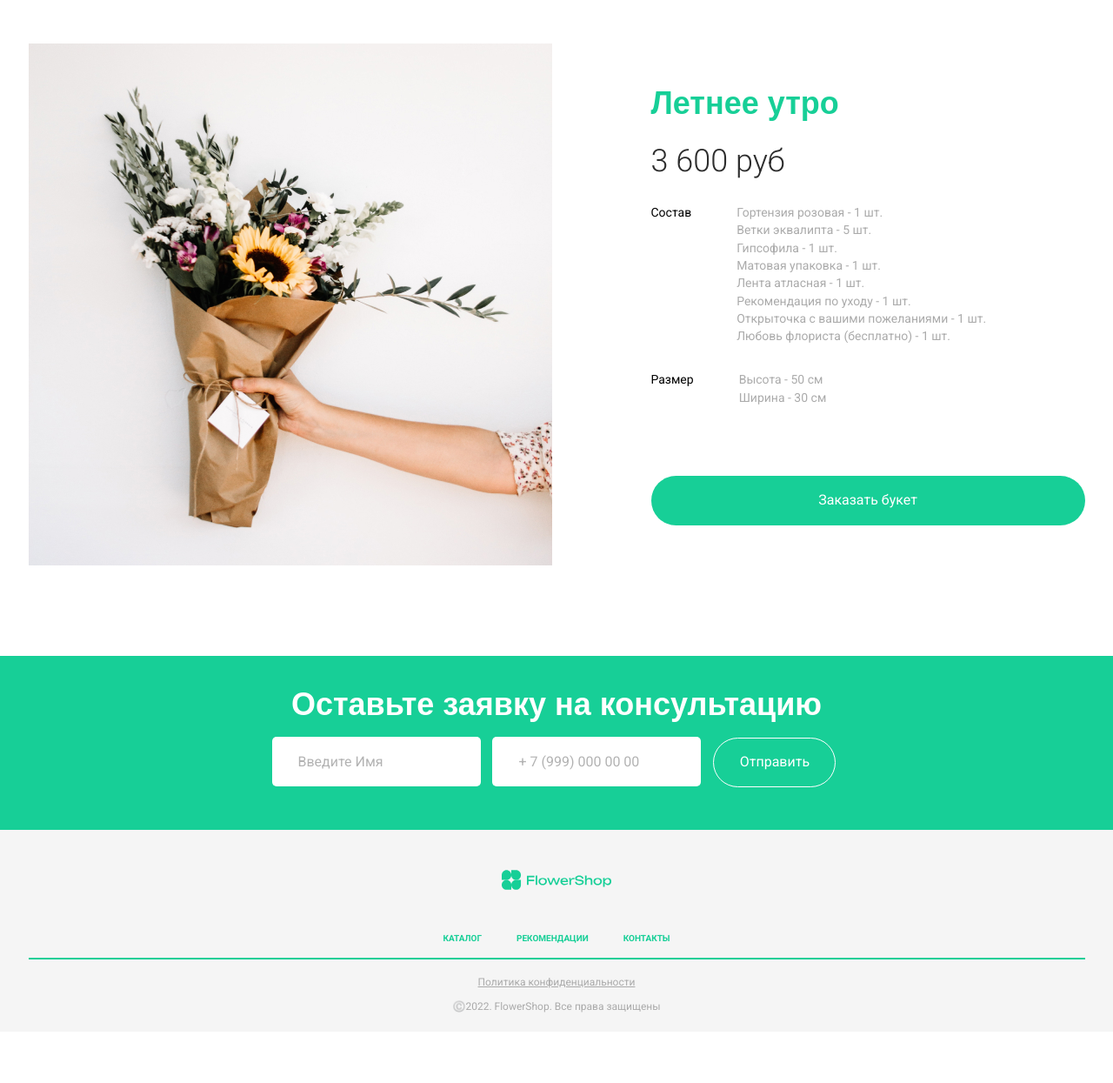
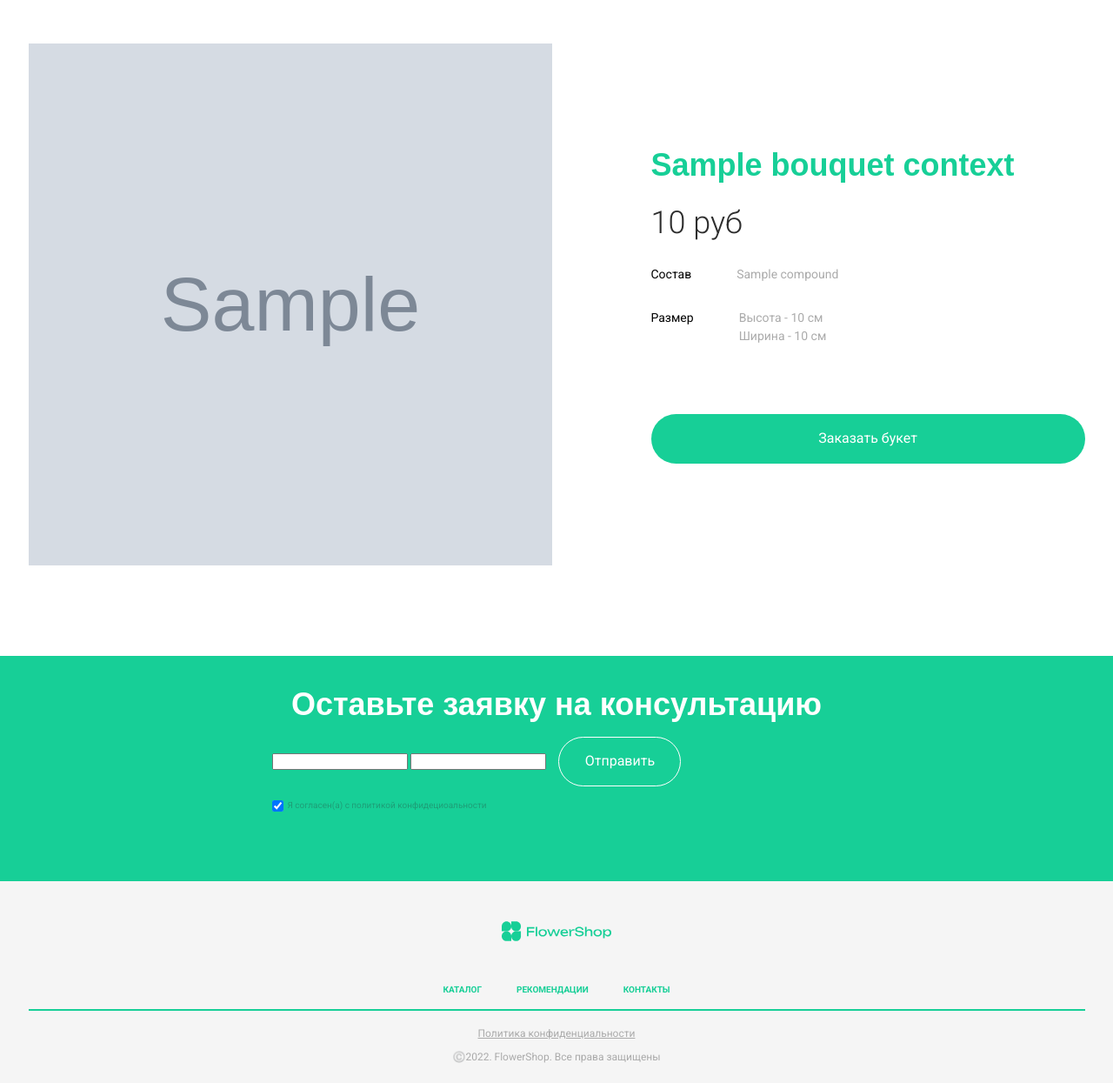
Before and after one commit to Weffy61/FlowerShop, a Django app: template FlowerApp/templates/FlowerApp/card.html in a window 1280 px wide. Shown: the part 50-1295 px from the top of the page at 87% size. Before the commit the page ends 1214 px from the top, so only its background shows below. Run offline with Django 3.2, Linux system fonts and the light colour scheme; the template is opened without the code that fills it: most values are stand-ins (such as "Sample title", 1, 10 or a date in 2020); grey boxes marked "Sample" are stand-in pictures; form fields are guessed from the names that the template uses; some web fonts are replaced.

Commit message:
Card is done

```diff
--- a/FlowerApp/templates/FlowerApp/card.html
+++ b/FlowerApp/templates/FlowerApp/card.html
@@ -11,37 +11,16 @@
     <div class="container">
       <div class="card ficb">
         <div class="card__block card__block_first">
-        <img src="{% static "img/cardImg.jpg" %}" alt="img" class="card__img">
+          <img src="{{ bouquet_context.img_path }}" alt="img" class="card__img">
         </div>
         <div class="card__block card__block_sec">
-        <div class="title">Летнее утро</div>
-        <div class="card__block_price">3 600 руб</div>
+          <div class="title">{{ bouquet_context.name }}</div>
+          <div class="card__block_price">{{ bouquet_context.price }} руб</div>
           <div class="card__elems ">
             <span class="card__elems_intro">Состав</span>
             <div class="card__items">
 							<span class="card_items_intro">
-								Гортензия розовая - 1 шт.
-							</span>
-            <span class="card_items_intro">
-								Ветки эквалипта - 5 шт.
-							</span>
-            <span class="card_items_intro">
-								Гипсофила - 1 шт.
-							</span>
-            <span class="card_items_intro">
-								Матовая упаковка - 1 шт.
-							</span>
-            <span class="card_items_intro">
-								Лента атласная - 1 шт.
-							</span>
-            <span class="card_items_intro">
-								Рекомендация по уходу - 1 шт.
-							</span>
-            <span class="card_items_intro">
-								Открыточка с вашими пожеланиями - 1 шт.
-							</span>
-            <span class="card_items_intro">
-								Любовь флориста (бесплатно) - 1 шт.
+								{{ bouquet_context.compound }}
 							</span>
             </div>
           </div>
@@ -49,10 +28,10 @@
             <span class="card__elems_intro">Размер</span>
             <div class="card__items">
 							<span class="card_items_intro">
-								Высота - 50 см
+								Высота - {{ bouquet_context.height }} см
 							</span>
               <span class="card_items_intro">
-								Ширина - 30 см
+								Ширина - {{ bouquet_context.width }} см
 							</span>
             </div>
           </div>
@@ -65,10 +44,28 @@
     <div class="container">
       <div class="consultation">
         <div class="title consultation__title">Оставьте заявку на консультацию</div>
-      <form action="#" class="consultation__form">
-        <input type="text" name="fname" class="consultation__form_input" placeholder="Введите Имя" required>
-        <input type="text" name="tel" class="consultation__form_input" placeholder="+ 7 (999) 000 00 00" required>
-        <button type="submit" class="consultation__form_btn">Отправить</button>
+        <form action="{% url 'consultation_request' %}" method="post" class="consultation__form">
+          {% csrf_token %}
+          {{ consultation_request_form.name }}
+          {{ consultation_request_form.phone_number }}
+          <button type="submit" class="consultation__form_btn" style="margin-left: 10px">Отправить</button>
+          {% if request.method == 'POST' %}
+            {% if consultation_request_form.phone_number.errors %}
+              <div class="error">{{ consultation_request_form.phone_number.errors }}</div>
+            {% endif %}
+            {% if consultation_request_form.agree_to_privacy_policy.errors %}
+              <div class="error">
+                <ul>
+                  <li>Вы должны согласиться с политикой конфеденциальности</li>
+                </ul>
+              </div>
+            {% endif %}
+          {% endif %}
+          <div class="chekbox fic">
+            <input name="agree_to_privacy_policy" type="checkbox" class="singUpConsultation__ckekbox"
+                   checked>
+            <span class="chekbox__intro">Я согласен(а) с политикой конфидециоальности</span>
+          </div>
         </form>
       </div>
     </div>
--- a/FlowerApp/templates/FlowerApp/catalog.html
+++ b/FlowerApp/templates/FlowerApp/catalog.html
@@ -15,7 +15,7 @@
           <div class="recommended__elems ficb">
             {% for bouquet in bouquet_context %}
               <div class="recommended__block">
-              <a href="#"><img src="{{ bouquet.img_path }}" alt="flower"></a>
+              <a href="{% url 'card' bouquet_id=bouquet.bouquet_id %}"><img src="{{ bouquet.img_path }}" alt="flower"></a>
               <div class="recommended__block_elems ficb">
                 <span class="recommended__block_intro">{{ bouquet.name }}</span>
                 <span class="recommended__block_price">{{ bouquet.price }} руб</span>
@@ -32,7 +32,7 @@
       {% if bouquets_page.has_previous %}
         <a href="?page={{ bouquets_page.previous_page_number }}">предыдущая</a>
       {% endif %}
-      <span class="current">Страница {{ bouquets_page.number }} из {{ bouquets_page.paginator.num_pages }}.</span>
+      <span class="current">Страница {{ bouquets_page.number }} из {{ bouquets_page.paginator.num_pages }}</span>
       {% if bouquets_page.has_next %}
         <a href="?page={{ bouquets_page.next_page_number }}">следующая</a>
       {% endif %}
@@ -46,6 +46,7 @@
           {% csrf_token %}
           {{ consultation_request_form.name }}
           {{ consultation_request_form.phone_number }}
+          <button type="submit" class="consultation__form_btn" style="margin-left: 10px">Отправить</button>
           {% if request.method == 'POST' %}
             {% if consultation_request_form.phone_number.errors %}
               <div class="error">{{ consultation_request_form.phone_number.errors }}</div>
@@ -63,7 +64,6 @@
                    checked>
             <span class="chekbox__intro">Я согласен(а) с политикой конфидециоальности</span>
           </div>
-          <button type="submit" class="consultation__form_btn">Отправить</button>
         </form>
       </div>
     </div>
--- a/FlowerApp/urls.py
+++ b/FlowerApp/urls.py
@@ -6,4 +6,5 @@ urlpatterns = [
     path('order/', views.order, name='order'),
     path('catalog/', views.catalog, name='catalog'),
     path('consultation/', views.ConsultationRequestView.as_view(), name='consultation_request'),
+    path('card/<int:bouquet_id>/', views.card, name='card'),
 ]
```
Also changed, not shown: FlowerApp/views.py (+22 -2 lines). Lines whose indentation alone changed are shown as unchanged.
